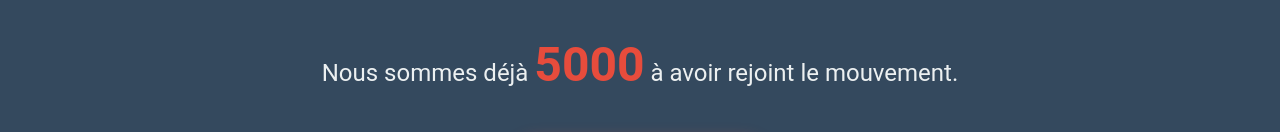
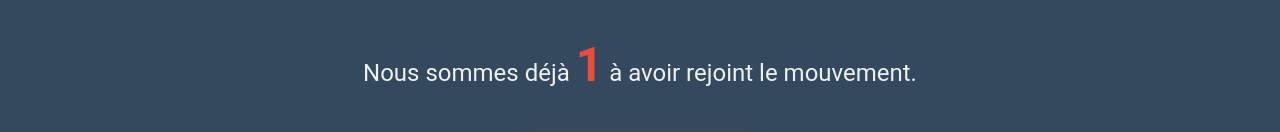
Before and after one commit to MaxouOsky12/EpicHess, a plain HTML site: page index.html in a window 1280 px wide. Shown: the part 1490-1622 px from the top of the page. Drawn offline with Linux system fonts and the light colour scheme; a script that the page names is missing.

Commit message:
Update index.html

```diff
--- a/index.html
+++ b/index.html
@@ -11,7 +11,7 @@
     <meta property="og:image" content="epichess.png">
     <meta property="og:url" content="https://epichess.com">
     <meta property="og:type" content="website">
-    <link rel="icon" type="image/png" href="img/favicon.png">
+    <link rel="icon" type="image/png" href="img/epichess.png">
     <title>Epic Hess - Rejoins la Révolution Anti-Epic Games</title>
     <link rel="stylesheet" href="styles.css">
     <script src="script.js" defer></script>
@@ -66,7 +66,7 @@
     <section id="community" class="community-section">
         <div class="container">
             <h2>Rejoins la Communauté Anti-Epic</h2>
-            <p>Nous sommes déjà <span id="community-count">5000</span> à avoir rejoint le mouvement.</p>
+            <p>Nous sommes déjà <span id="community-count">1</span> à avoir rejoint le mouvement.</p>
             <button id="join-button" class="cta-button">Rejoindre la Révolution</button>
         </div>
     </section>
```
